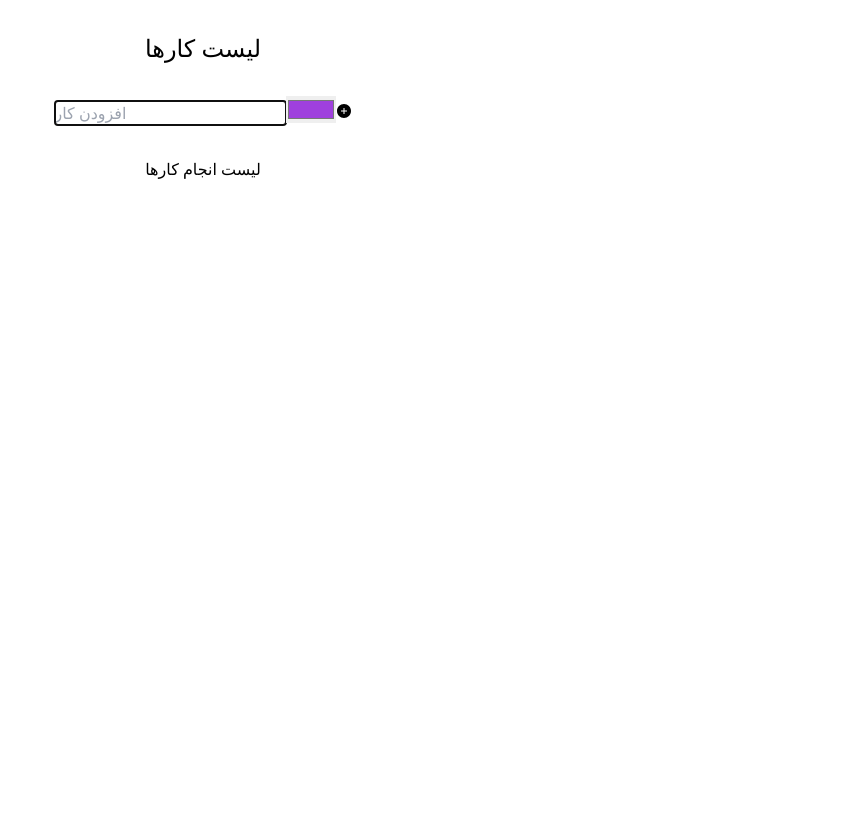
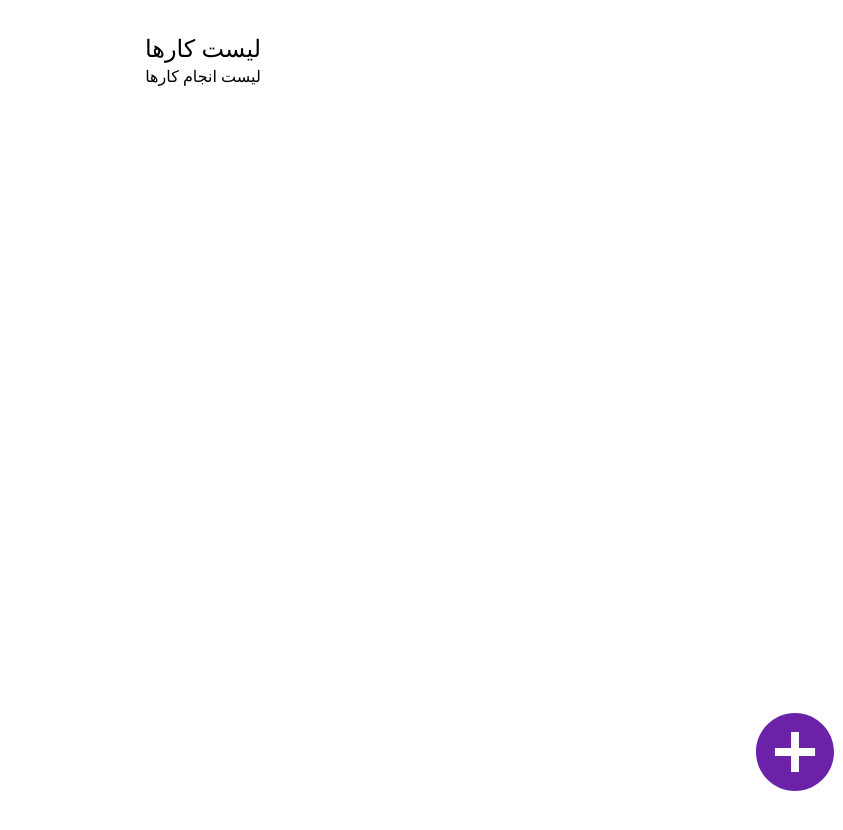
Before and after one commit to ZahraNejati79/todo-app, a React (Create React App) app: page / in a window 1280 px wide. Shown: the whole page, without its empty margins (437-1280 px from the left). Built offline with nearby package versions, Linux system fonts and the light colour scheme.

Commit message:
modalForm

```diff
--- a/package.json
+++ b/package.json
@@ -6,7 +6,9 @@
     "@testing-library/jest-dom": "^5.16.5",
     "@testing-library/react": "^13.4.0",
     "@testing-library/user-event": "^13.5.0",
+    "@uiw/react-color-circle": "^1.1.0",
     "react": "^18.2.0",
+    "react-color": "^2.19.3",
     "react-dom": "^18.2.0",
     "react-icons": "^4.4.0",
     "react-scripts": "5.0.1",
--- a/src/components/TodoForm.jsx
+++ b/src/components/TodoForm.jsx
@@ -1,15 +1,30 @@
+import Circle from "@uiw/react-color-circle";
 import { useEffect, useRef, useState } from "react";
-import { AiFillPlusCircle } from "react-icons/ai";
-import { RiEdit2Fill } from "react-icons/ri";
+import { IoMdAddCircle } from "react-icons/io";
+import { AiOutlineClose } from "react-icons/ai";
 const TodoForm = ({ submitTodo, edit }) => {
-  const [todo, setTodo] = useState({
+  const [showForm, setShowForm] = useState(false);
+  const [hex, setHex] = useState("#F44E3B");
+  const [todo, setTodo] = useState(
+    edit
+      ? {
+          text: edit.text,
+          color: edit.color,
+        }
+      : {
           text: "",
-    color: "#9f40dd",
-  });
+          color: "",
+        }
+  );
+  const closeHandler = (e) => {
+    if (e.target.id === "container") {
+      setShowForm(false);
+    }
+  };
   const inputRef = useRef();
-  useEffect(() => {
-    inputRef.current.focus();
-  }, []);
+  // useEffect(() => {
+  //   inputRef.current.focus();
+  // }, []);
   const changeHandler = (e) => {
     setTodo({ ...todo, [e.target.name]: e.target.value });
   };
@@ -22,9 +37,29 @@ const TodoForm = ({ submitTodo, edit }) => {
     });
   };
   return (
-    <section>
-      <form className="p-8" onSubmit={submitHandler}>
+    <div>
+      {showForm ? (
+        <section
+          onClick={closeHandler}
+          id="container"
+          className="fixed inset-0 flex items-center justify-center bg-opacity-30 backdrop-blur-md bg-black"
+        >
+          <div className=" bg-gray-50 p-4 flex flex-col items-center justify-center ">
+            <div className="w-full text-left border-b-2 pb-2 mb-4 border-gray-300">
+              <span
+                onClick={() => setShowForm(false)}
+                className="cursor-pointer"
+              >
+                <AiOutlineClose />
+              </span>
+            </div>
+            <h2>{edit ? "ویرایش کنید" : "اضافه کردن کار جدید"}</h2>
+            <form
+              className="p-8 flex flex-col justify-center items-center gap-y-4"
+              onSubmit={submitHandler}
+            >
               <input
+                className="px-2 py-1 outline-none border-2 focus:border-gray-300  rounded-lg text-right w-full"
                 value={todo.text}
                 name="text"
                 onChange={changeHandler}
@@ -32,17 +67,33 @@ const TodoForm = ({ submitTodo, edit }) => {
                 type="text"
                 ref={inputRef}
               />
-        <input
-          onChange={changeHandler}
-          name="color"
+              <Circle
                 value={todo.color}
-          type="color"
+                colors={["#ef4444", "#84cc16", "#3b82f6", "#f97316", "#a855f7"]}
+                color={hex}
+                onChange={(color) => {
+                  setHex(color.hex);
+                  setTodo({ ...todo, color: color.hex });
+                }}
               />
-        <button type="submit">
-          {edit === "edit" ? <RiEdit2Fill /> : <AiFillPlusCircle />}
+              <button
+                className="bg-white border-2 text-gray-600 hover:bg-gray-50 border-gray-300 px-6 py-2 rounded-lg"
+                type="submit"
+              >
+                {edit === "edit" ? "ویرایش" : "افزودن"}
               </button>
             </form>
+          </div>
         </section>
+      ) : (
+        <button
+          className="text-purple-800 text-8xl fixed bottom-0 right-0"
+          onClick={() => setShowForm(true)}
+        >
+          <IoMdAddCircle />
+        </button>
+      )}
+    </div>
   );
 };
 
--- a/src/components/TodoList.jsx
+++ b/src/components/TodoList.jsx
@@ -25,7 +25,7 @@ const TodoList = ({
   return (
     <section className=" flex flex-col items-center justify-center w-screen  ">
       {edit.id ? (
-        <TodoForm submitTodo={onEditTodo} edit="edit" />
+        <TodoForm submitTodo={onEditTodo} edit={edit} />
       ) : (
         <>
           <h2>لیست انجام کارها</h2>
```
Also changed, not shown: 1 other file (tests, documents, lock files or other folders). Lines whose indentation alone changed are shown as unchanged.
